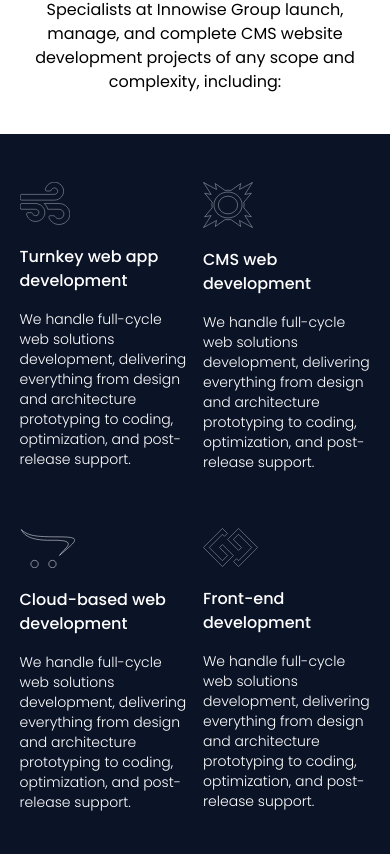
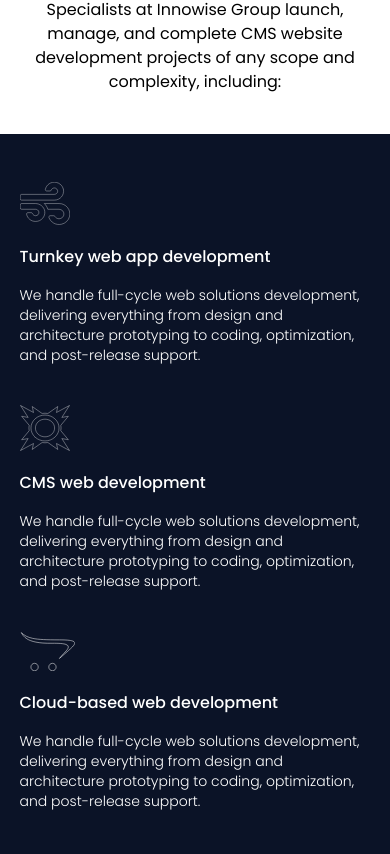
Before and after one commit to tauhidulislam100/pupilsoft, a Next.js app: page / in a window 390 px wide. Shown: the part 930-1784 px from the top of the page. Built offline with nearby package versions, Linux system fonts and the light colour scheme.

Commit message:
fixed home page responsive issue

```diff
--- a/src/components/home/Footer.tsx
+++ b/src/components/home/Footer.tsx
@@ -23,7 +23,7 @@ const Footer = () => {
               rests. In Material Design, the baseline is an important
               specification in measuring
             </p>
-            <div className="pt-10 lg:pt-20 flex justify-evenly gap-5 lg:gap-10 font-jost">
+            <div className="pt-10 lg:pt-20 sm:flex justify-evenly gap-5 lg:gap-10 font-jost">
               <div className="w-full">
                 <label htmlFor="name" className="font-bold text-base">
                   Your Name
@@ -34,7 +34,7 @@ const Footer = () => {
                   className="block placeholder:text-[#54565B] mt-2.5 w-full rounded-[10px] bg-[#060E22] border-b border-white px-6 py-4"
                 />
               </div>
-              <div className="w-full">
+              <div className="w-full mt-5 sm:mt-0">
                 <label htmlFor="name" className="font-bold text-base">
                   Your Email
                 </label>
@@ -83,13 +83,13 @@ const Footer = () => {
                 <Image
                   src={"/img/clutch_banner.png"}
                   alt="Clutch"
-                  width={450}
+                  width={400}
                   height={120}
                 />
                 <Image
                   src={"/img/trustpilot.png"}
                   alt="Clutch"
-                  width={450}
+                  width={400}
                   height={131}
                   className="mt-3.5"
                 />
--- a/src/components/home/Services.tsx
+++ b/src/components/home/Services.tsx
@@ -39,8 +39,8 @@ const Services = () => {
           development projects of any scope and complexity, including:
         </p>
       </motion.div>
-      <div className="w-full bg-dark mt-10 sm:mt-16 md:mt-20 lg:mt-32 px-[5%] xl:px-[10%] py-12 xl:py-[71px] grid grid-cols-2 gap-y-4 gap-x-4 min-[480px]:gap-0">
-        <div className="min-[480px]:pt-8 lg:pt-[50px] pb-10 lg:pb-[110px] min-[480px]:pr-8 lg:pr-[72px] border-white min-[480px]:border-r min-[480px]:border-b">
+      <div className="w-full bg-dark mt-10 sm:mt-16 md:mt-20 lg:mt-32 px-[5%] xl:px-[10%] py-12 xl:py-[71px] sm:grid grid-cols-2 gap-y-4 gap-x-4 sm:gap-0">
+        <div className="sm:pt-8 lg:pt-[50px] pb-10 lg:pb-[110px] sm:pr-8 lg:pr-[72px] border-white sm:border-r sm:border-b">
           <motion.div
             initial={{ opacity: 0, x: -150 }}
             whileInView={{ opacity: 1, x: 0 }}
@@ -70,7 +70,7 @@ const Services = () => {
             </motion.p>
           </div>
         </div>
-        <div className="min-[480px]:pt-8 lg:pt-[42px] pb-10 lg:pb-[110px] min-[480px]:pl-8 lg:pl-[72px] min-[480px]:border-b border-white">
+        <div className="sm:pt-8 lg:pt-[42px] pb-10 lg:pb-[110px] sm:pl-8 lg:pl-[72px] sm:border-b border-white">
           <motion.div
             initial={{ opacity: 0, x: 150 }}
             whileInView={{ opacity: 1, x: 0 }}
@@ -100,7 +100,7 @@ const Services = () => {
             </motion.p>
           </div>
         </div>
-        <div className="min-[480px]:pt-10 lg:pt-[126px] pb-12 lg:pb-[110px] min-[480px]:pr-8 lg:pr-[72px] min-[480px]:border-t border-white">
+        <div className="sm:pt-10 lg:pt-[126px] pb-12 lg:pb-[110px] sm:pr-8 lg:pr-[72px] sm:border-t border-white">
           <motion.div
             initial={{ opacity: 0, x: -150 }}
             whileInView={{ opacity: 1, x: 0 }}
@@ -130,7 +130,7 @@ const Services = () => {
             </motion.p>
           </div>
         </div>
-        <div className="min-[480px]:pt-10 lg:pt-[99px] pb-12 lg:pb-[110px] min-[480px]:pl-8 lg:pl-[72px] border-white min-[480px]:border-t min-[480px]:border-l">
+        <div className="sm:pt-10 lg:pt-[99px] pb-12 lg:pb-[110px] sm:pl-8 lg:pl-[72px] border-white sm:border-t sm:border-l">
           <motion.div
             initial={{ opacity: 0, x: 150 }}
             whileInView={{ opacity: 1, x: 0 }}
--- a/src/components/home/WebDevCost.tsx
+++ b/src/components/home/WebDevCost.tsx
@@ -84,7 +84,7 @@ const WebDevCost = () => {
               initial={{ opacity: 0, x: 200 }}
               whileInView={{ opacity: 1, x: 0 }}
               transition={{ duration: 1 }}
-              className="text-2xl sm:text-3xl lg:text-4xl xl:text-[45px] xl:leading-[54px] font-bold text-black font-poppins"
+              className="text-center sm:text-left text-xl min-[480px]:text-2xl sm:text-3xl lg:text-4xl xl:text-[45px] xl:leading-[54px] font-bold text-black font-poppins"
             >
               Want to know the budget of your project?
             </motion.h3>
@@ -92,7 +92,7 @@ const WebDevCost = () => {
               initial={{ opacity: 0, x: 200 }}
               whileInView={{ opacity: 1, x: 0 }}
               transition={{ duration: 1 }}
-              className="pt-3 sm:pt-5 md:pt-8 lg:pt-10 text-base sm:text-lg lg:text-xl xl:text-[22px] text-black font-commissioner pb-[30px]"
+              className="text-center sm:text-left pt-3 sm:pt-5 md:pt-8 lg:pt-10 text-base sm:text-lg lg:text-xl xl:text-[22px] text-black font-commissioner pb-[30px]"
             >
               Reach out to estimate the cost of your future digital solution
             </motion.p>
@@ -100,7 +100,7 @@ const WebDevCost = () => {
               initial={{ opacity: 0, x: 200 }}
               whileInView={{ opacity: 1, x: 0 }}
               transition={{ duration: 1 }}
-              className="w-fit"
+              className="w-fit mx-auto sm:mx-0"
             >
               <Button className="max-w-[292px] py-2.5 text-lg">
                 Get a Quote
@@ -135,7 +135,7 @@ const WebDevCost = () => {
             initial={{ opacity: 0, x: 200 }}
             whileInView={{ opacity: 1, x: 0 }}
             transition={{ duration: 1 }}
-            className="text-2xl sm:text-3xl lg:text-4xl xl:text-[45px] xl:leading-[54px] font-bold text-black font-poppins mb-10"
+            className="text-center sm:text-left text-xl min-[480px]:text-2xl sm:text-3xl lg:text-4xl xl:text-[45px] xl:leading-[54px] font-bold text-black font-poppins mb-10"
           >
             you can arrange a schedule for meting with our team.
           </motion.h3>
@@ -143,7 +143,7 @@ const WebDevCost = () => {
             initial={{ opacity: 0, x: 200 }}
             whileInView={{ opacity: 1, x: 0 }}
             transition={{ duration: 1 }}
-            className="w-fit"
+            className="w-fit mx-auto sm:mx-0"
           >
             <Button className="max-w-[257px] py-2.5 text-lg">
               Let&apos;s Talk
```
